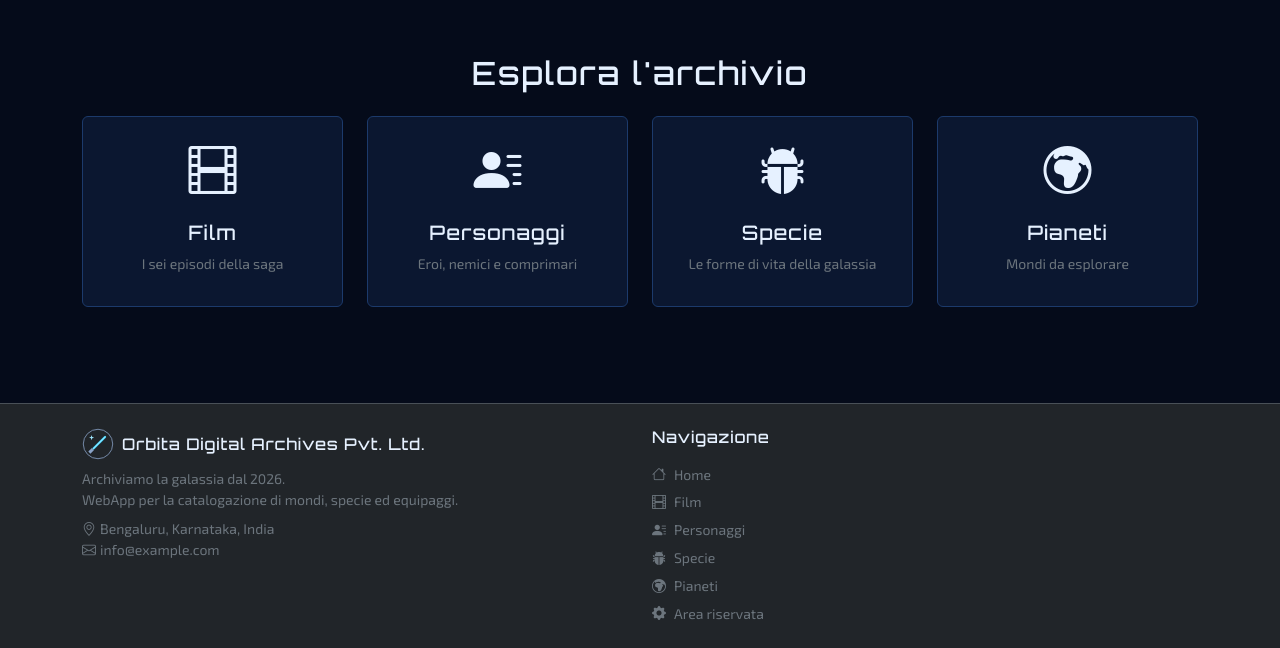
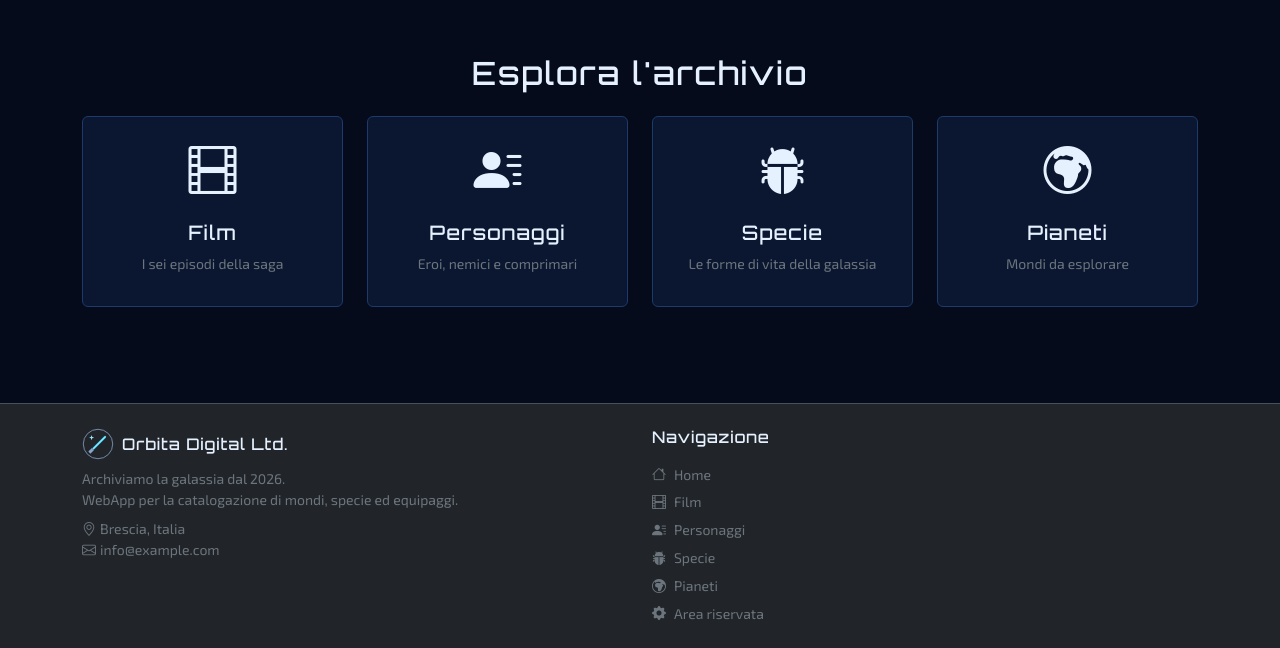
Before and after one commit to andrealoda/star-wars-app-react, a React (Vite) app: page / in a window 1280 px wide. Shown: the part 794-1442 px from the top of the page. Built offline with nearby package versions, Linux system fonts and the light colour scheme; no server answers; grey boxes are pictures that could not be loaded.

Commit message:
Update footer company name and location details

```diff
--- a/src/components/Footer.jsx
+++ b/src/components/Footer.jsx
@@ -12,14 +12,14 @@ function Footer() {
                     <div className="col-md-6">
                         <div className="d-flex align-items-center gap-2 mb-2">
                             <img src="/img/logo-front.svg" alt="" height="32" />
-                            <h2 className="h6 mb-0">Orbita Digital Archives Pvt. Ltd.</h2>
+                            <h2 className="h6 mb-0">Orbita Digital Ltd.</h2>
                         </div>
                         <p className="small text-secondary mb-2">
                             Archiviamo la galassia dal 2026.<br />
                             WebApp per la catalogazione di mondi, specie ed equipaggi.
                         </p>
                         <p className="small text-secondary mb-0">
-                            <i className="bi bi-geo-alt me-1"></i>Bengaluru, Karnataka, India<br />
+                            <i className="bi bi-geo-alt me-1"></i>Brescia, Italia<br />
                             <i className="bi bi-envelope me-1"></i>info@example.com
                         </p>
                     </div>
```
